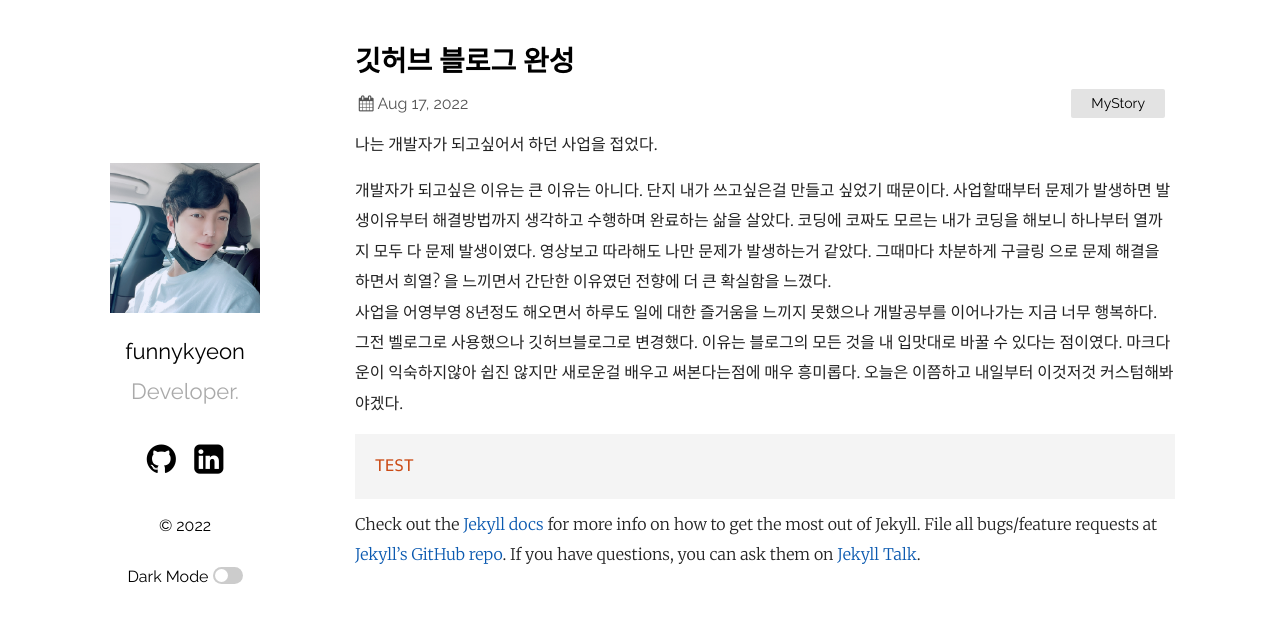
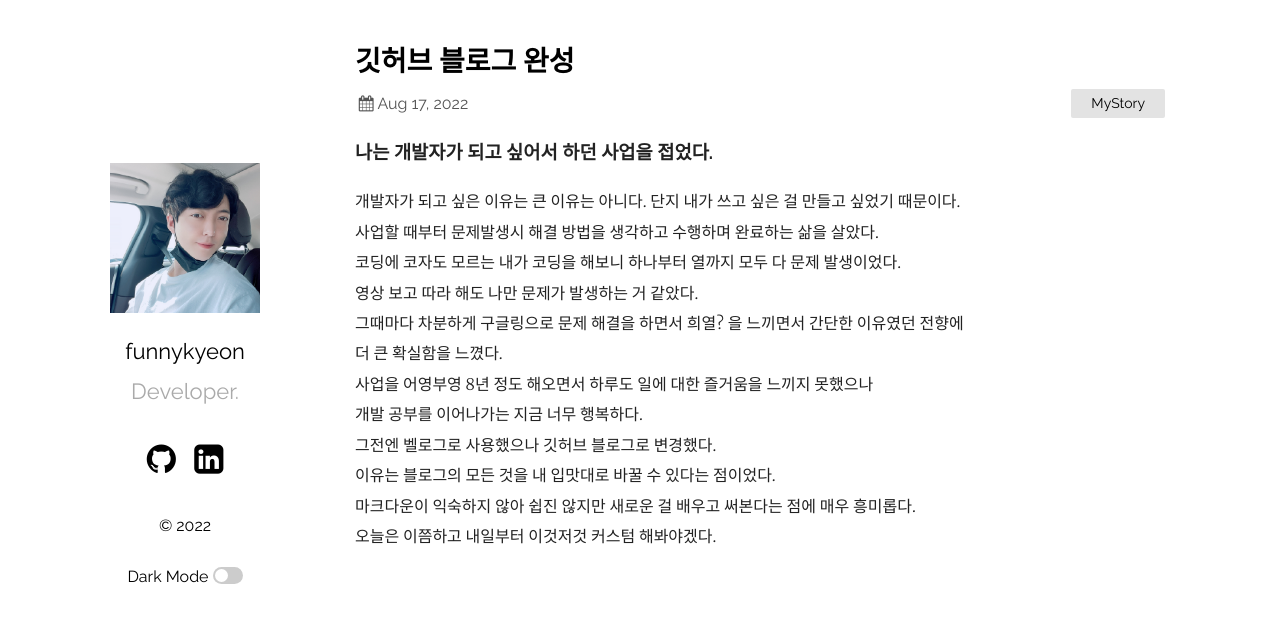
Before and after one commit to funnykyeon/funnykyeon.github.io, a Jekyll site: the page built from _posts/2022-08-17-my-first-post.markdown, in a window 1280 px wide. Shown: the top 623 px of the page. Built offline with Jekyll 4.4.1, drawn with Linux system fonts in a browser that asks for light colours.

Commit message:
first post

````diff
--- a/_config.yml
+++ b/_config.yml
@@ -1,6 +1,6 @@
 title: Your awesome title
 author: GitHub User
-email: your-email@domain.com
+email: funnykyeon
 description: > # this means to ignore newlines until "show_exerpts:"
   Write an awesome description for your new site here. You can edit this
   line in _config.yml. It will appear in your document head meta (for
@@ -57,3 +57,5 @@
 plugins:
   - jekyll-seo-tag
 #  - jekyll-feed
+
+timezone: Asia/Seoul
--- a/_posts/2022-08-17-my-first-post.markdown
+++ b/_posts/2022-08-17-my-first-post.markdown
@@ -1,30 +1,20 @@
 ---
 layout: post
 title:  "깃허브 블로그 완성"
-date:   2022-08-17 21:03:36 +0530
+date:   2022-08-16 21:03:36 +0530
 categories: MyStory
 ---
-나는 개발자가 되고싶어서 하던 사업을 접었다.
+<h3>나는 개발자가 되고 싶어서 하던 사업을 접었다.</h3>
 
-개발자가 되고싶은 이유는 큰 이유는 아니다. 단지 내가 쓰고싶은걸 만들고 싶었기 때문이다.
-사업할때부터 문제가 발생하면 발생이유부터 해결방법까지 생각하고 수행하며 완료하는 삶을 살았다.
-코딩에 코짜도 모르는 내가 코딩을 해보니 하나부터 열까지 모두 다 문제 발생이였다.
-영상보고 따라해도 나만 문제가 발생하는거 같았다.
-그때마다 차분하게 구글링 으로 문제 해결을 하면서 희열? 을 느끼면서 간단한 이유였던 전향에
+개발자가 되고 싶은 이유는 큰 이유는 아니다. 단지 내가 쓰고 싶은 걸 만들고 싶었기 때문이다.
+사업할 때부터 문제발생시 해결 방법을 생각하고 수행하며 완료하는 삶을 살았다.
+코딩에 코자도 모르는 내가 코딩을 해보니 하나부터 열까지 모두 다 문제 발생이었다.
+영상 보고 따라 해도 나만 문제가 발생하는 거 같았다.
+그때마다 차분하게 구글링으로 문제 해결을 하면서 희열? 을 느끼면서 간단한 이유였던 전향에
 더 큰 확실함을 느꼈다.
-사업을 어영부영 8년정도 해오면서 하루도 일에 대한 즐거움을 느끼지 못했으나
-개발공부를 이어나가는 지금 너무 행복하다.
-그전 벨로그로 사용했으나 깃허브블로그로 변경했다.
-이유는 블로그의 모든 것을 내 입맛대로 바꿀 수 있다는 점이였다.
-마크다운이 익숙하지않아 쉽진 않지만 새로운걸 배우고 써본다는점에 매우 흥미롭다.
-오늘은 이쯤하고 내일부터 이것저것 커스텀해봐야겠다.
-
-```java
-TEST
-```
-
-Check out the [Jekyll docs][jekyll-docs] for more info on how to get the most out of Jekyll. File all bugs/feature requests at [Jekyll’s GitHub repo][jekyll-gh]. If you have questions, you can ask them on [Jekyll Talk][jekyll-talk].
-
-[jekyll-docs]: https://jekyllrb.com/docs/home
-[jekyll-gh]:   https://github.com/jekyll/jekyll
-[jekyll-talk]: https://talk.jekyllrb.com/
+사업을 어영부영 8년 정도 해오면서 하루도 일에 대한 즐거움을 느끼지 못했으나
+개발 공부를 이어나가는 지금 너무 행복하다.
+그전엔 벨로그로 사용했으나 깃허브 블로그로 변경했다.
+이유는 블로그의 모든 것을 내 입맛대로 바꿀 수 있다는 점이었다.
+마크다운이 익숙하지 않아 쉽진 않지만 새로운 걸 배우고 써본다는 점에 매우 흥미롭다.
+오늘은 이쯤하고 내일부터 이것저것 커스텀 해봐야겠다.
````
Also changed, not shown: _posts/2019-03-23-welcome-to-jekyll.markdown (deleted, +0 -28 lines).
